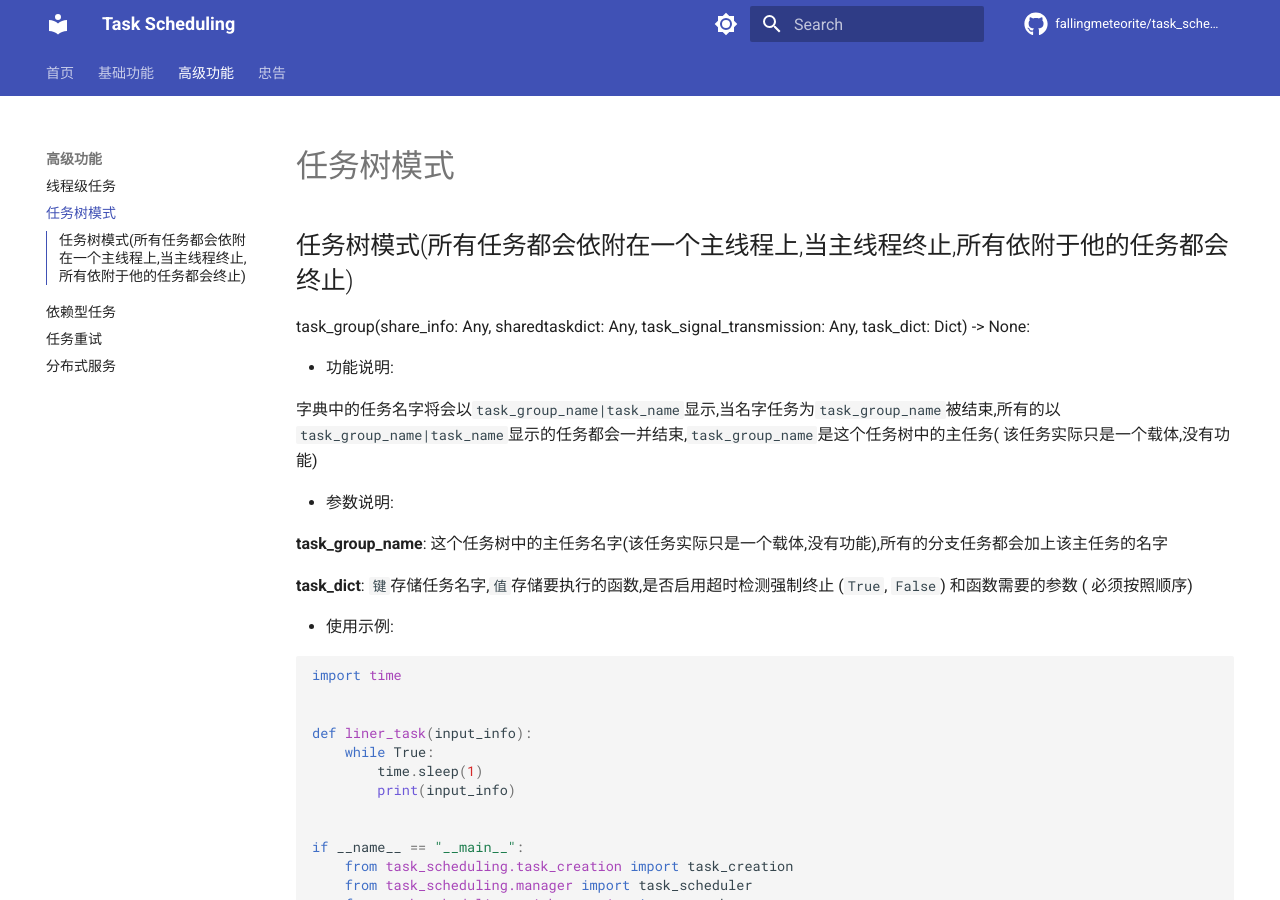
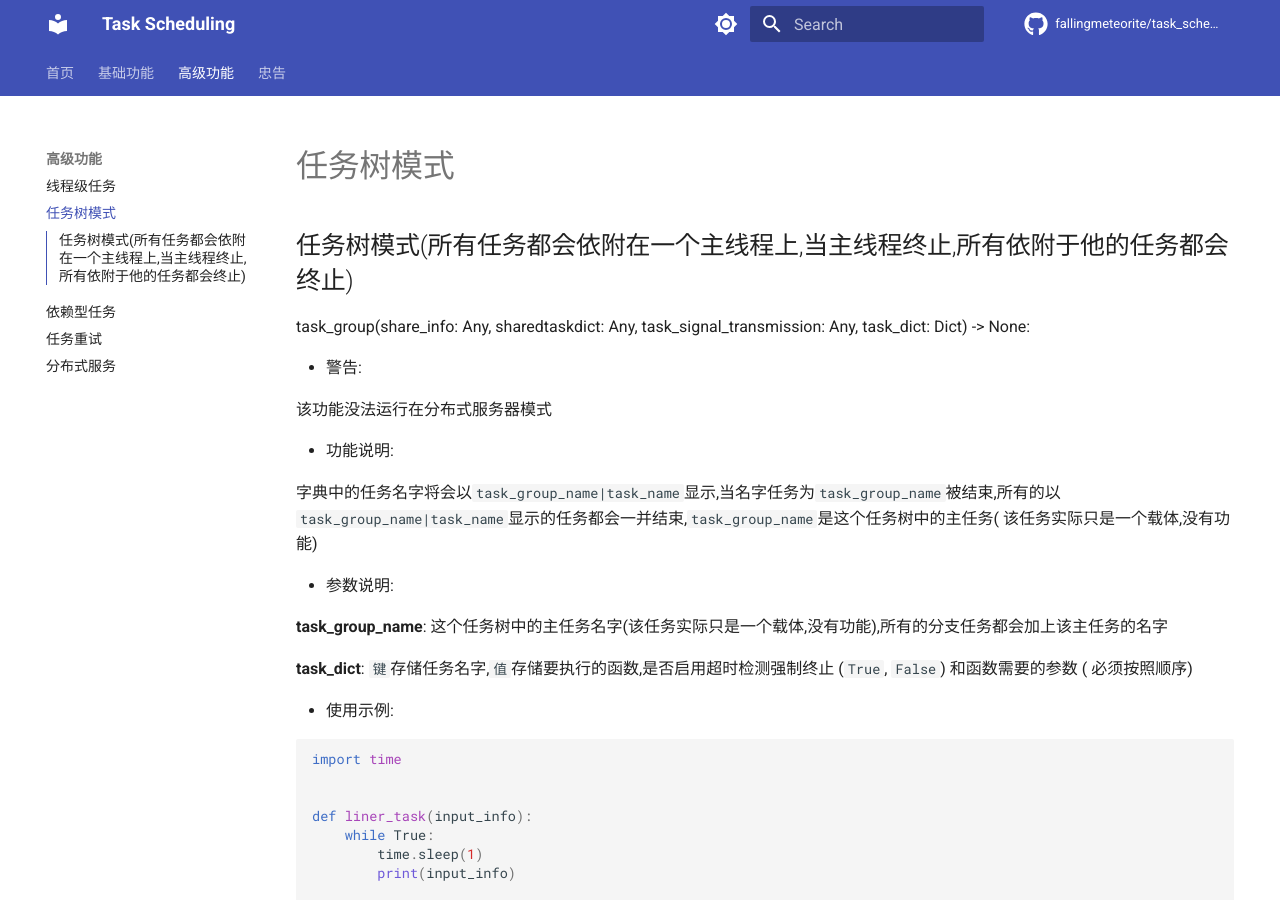
Before and after one commit to fallingmeteorite/task_scheduling, an MkDocs documentation site: the page built from docs/advanced/task_tree.md, in a window 1280 px wide and 900 px high. Built offline with MkDocs 1.6.1 and Material for MkDocs 9.7.7, drawn with Linux system fonts in a browser that asks for light colours; comment, search, counter and statistics services are not loaded.

Commit message:
Update task_tree.md

```diff
--- a/docs/advanced/task_tree.md
+++ b/docs/advanced/task_tree.md
@@ -2,6 +2,10 @@
 
 task_group(share_info: Any, sharedtaskdict: Any, task_signal_transmission: Any,
 task_dict: Dict) -> None:
+
+- 警告:
+
+该功能没法运行在分布式服务器模式
 
 - 功能说明:
 
```
